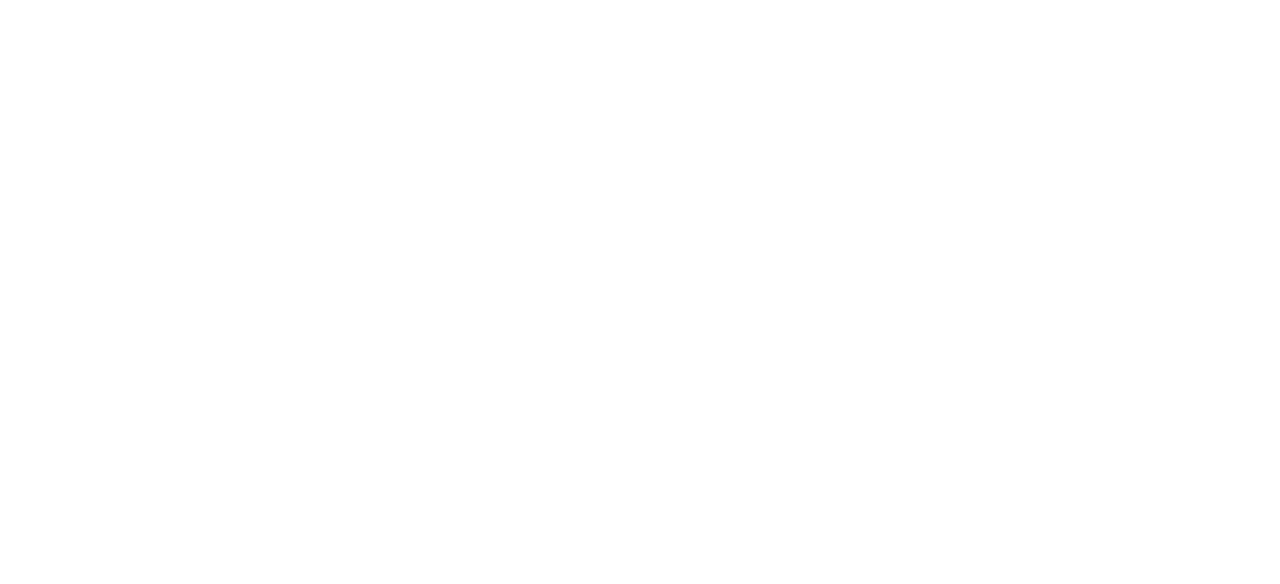
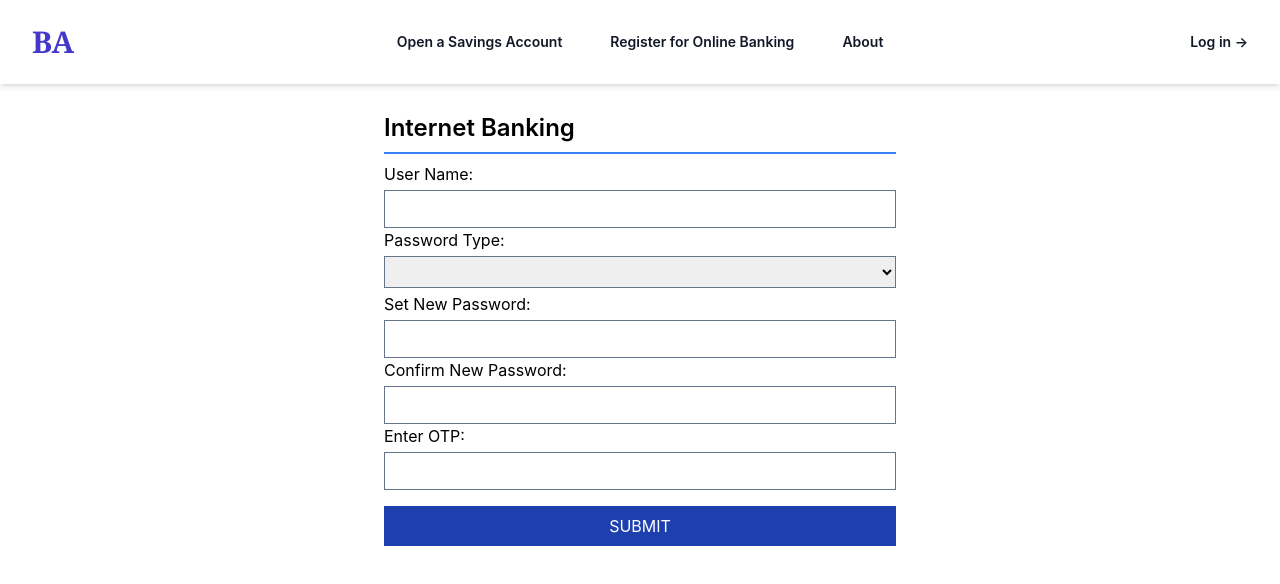
Before and after one commit to AtharvaUmbarkar/BankingApp, a React (Create React App) app in the folder frontend/: page /forgot-password in a window 1280 px wide. Before the commit this address had no page. Shown: the top 584 px of the page. Built offline with nearby package versions, Linux system fonts and the light colour scheme.

Commit message:
Completed Forgot Password Page

```diff
--- a/frontend/src/App.js
+++ b/frontend/src/App.js
@@ -28,45 +28,9 @@
 import Deposit from './Component/Account/Transaction/Deposit';
 import { UserContextProvider } from './Utilities/context/userContext';
 import UserAccounts from './Component/User/UserAccounts';
+import ForgotPassword from './Component/Home/ForgotPassword';
 
 function App() {
-  /*const [inputs, setInputs] = useState({});
-
- const handleChange = (event) => {
-   const name = event.target.name;
-   const value = event.target.value;
-   setInputs(values => ({...values, [name]: value}))
- }
-
- const handleSubmit = async (event) => {
-   console.log(inputs)
-   event.preventDefault();
-   if(Object.keys(inputs).length == 4){
-     let allFieldsEntered = true;
-     Object.keys(inputs).map(field => {
-       if(!inputs[field]){
-         allFieldsEntered = false;
-       }
-     })
-     if(!allFieldsEntered){
-       return alert("All fields are mandatory!");
-     }
-     else{
-       alert(JSON.stringify(inputs));
-       console.log(inputs)
-       inputs["customer_phone"] = parseInt(inputs[["customer_phone"]])
-       inputs["customer_aadhar"] = parseInt(inputs[["customer_aadhar"]])
-         const res = await axios.post("http://localhost:8090/saveCustomer", JSON.stringify(inputs), {headers: {"Content-Type": "application/json"}})
-         if(res){
-             alert(JSON.stringify(res));
-           }
-       setInputs({})
-    }
-   } else{
-     return alert("All fields are mandatory!");
-   }
- }
-*/
   return (
     <UserContextProvider>
       <BrowserRouter>
@@ -75,6 +39,7 @@
           <Route path="/" element={<Home />}>
             <Route index exact path="/" element={<Main />} />
             <Route exact path="login" element={<Login />} />
+            <Route exact path="forgot-password" element={<ForgotPassword />} />
             <Route path='savings-account-registration' element={<SavingsAccountRegistration />} />
             <Route path='online-banking-registration' element={<OnlineBankingRegistration />} />
           </Route>
--- /dev/null
+++ b/frontend/src/Component/Home/ForgotPassword.js
@@ -0,0 +1,115 @@
+import React, { useContext } from 'react'
+// import { UserContext } from '../../Utilities/context/userContext'
+import { useState } from "react"
+import axios from "axios"
+import { useNavigate } from "react-router-dom";
+
+const passwordTypes = ["Login", "Transactional"]
+
+const ForgotPassword = () => {
+  // const { user } = useContext(UserContext)
+  const [inputs, setInputs] = useState({});
+  const navigate = useNavigate()
+
+  const handleChange = (event) => {
+    const name = event.target.name;
+    const value = event.target.value;
+    setInputs(values => ({ ...values, [name]: value }))
+  }
+
+  const handleSubmit = async (event) => {
+    event.preventDefault();
+    const valid = (inputs.newPassword === inputs.confirmNewPassword)
+
+    if (!valid) {
+      window.alert("Entered details are not valid");
+    }
+    else {
+      axios.put("http://localhost:8090/forgotPassword",
+        {
+          // userName: inputs.userName,
+          passwordType: inputs.passwordType,
+          password: inputs.newPassword,
+          otp: inputs.otp,
+        },
+        {
+          headers: { "Content-Type": "application/json" },
+          params: { userName: inputs.userName }
+        }
+      ).then((response) => {
+        console.log(response);
+        alert("Password changed successfully");
+        navigate("/login")
+      }, (error) => {
+        console.log("Failure.." + error);
+        alert("Failed to change password")
+      });
+    }
+  }
+
+  return (
+    <div className='w-full flex flex-col'>
+      <div className="flex flex-col w-2/5 mt-3 self-center">
+        <h2 className="text-2xl font-semibold mt-4 mb-2 w-full border-b-2 border-blue-500 pb-2">Internet Banking</h2>
+        <form onSubmit={handleSubmit} className=''>
+
+          <div className=''>
+            <label className="my-2">User Name:
+              <input
+                type="text"
+                name="userName"
+                value={inputs.userName || ""}
+                onChange={handleChange}
+                className="border border-slate-500 focus-within:border-blue-500 text-lg p-1 mt-1"
+              />
+            </label>
+
+            <label className="my-2">Password Type:
+              <select
+                name="passwordType"
+                onChange={handleChange}
+                className="border border-slate-500 focus-within:border-blue-500 p-1 mt-1 mb-1 w-full"
+              >
+                <option className='w-full' value={""} ></option>
+                {passwordTypes.map((b, i) => {
+                  return <option key={i} className='w-full' value={b} >{b}</option>
+                })}
+              </select>
+            </label>
+
+            <label className="my-2">Set New Password:
+              <input
+                type="password"
+                name="newPassword"
+                value={inputs.newPassword || ""}
+                onChange={handleChange}
+                className="border border-slate-500 focus-within:border-blue-500 text-lg p-1 mt-1"
+              />
+            </label>
+            <label className="my-2">Confirm New Password:
+              <input
+                type="password"
+                name="confirmNewPassword"
+                value={inputs.confirmNewPassword || ""}
+                onChange={handleChange}
+                className="border border-slate-500 focus-within:border-blue-500 text-lg p-1 mt-1"
+              />
+            </label>
+            <label className="my-2">Enter OTP:
+              <input
+                type="otp"
+                name="otp"
+                value={inputs.otp || ""}
+                onChange={handleChange}
+                className="border border-slate-500 focus-within:border-blue-500 text-lg p-1 mt-1"
+              />
+            </label>
+          </div>
+          <input type="submit" value="Submit" className="self-center p-2 uppercase bg-blue-800 text-white my-4" />
+        </form>
+      </div>
+    </div>
+  )
+}
+
+export default ForgotPassword
--- a/frontend/src/Component/Login.js
+++ b/frontend/src/Component/Login.js
@@ -22,10 +22,10 @@
       if(username && password){
           const response = await loginUser({username, password})
           if(response){
-              if(response.data == "Login Success"){
+              if(response.data.aadhaarNumber){
                   const toastId = toast.loading("Logging you in...")
                   setTimeout(() => {
-                      setUsernameInContext(username)
+                      setUsernameInContext(response.data)
                       toast.dismiss(toastId)
                       navigate("/")
                   }, 1000)
@@ -80,7 +80,7 @@
                 Password
               </label>
               <div className="text-sm">
-                <Link to="/" className="font-semibold text-indigo-600 hover:text-indigo-500">
+                <Link to="/forgot-password" className="font-semibold text-indigo-600 hover:text-indigo-500">
                   Forgot password?
                 </Link>
               </div>
--- a/frontend/src/Component/User/UserAccounts.js
+++ b/frontend/src/Component/User/UserAccounts.js
@@ -2,23 +2,25 @@
 import axios from "axios";
 import { Link } from 'react-router-dom';
 
-const BASE_URL = "http://localhost:8090/fetchAccounts/";
-const USER_NAME = JSON.parse(sessionStorage.getItem('user'));
 
 const UserAccounts = () => {
+  const BASE_URL = "http://localhost:8090/fetchAccounts/";
+  const USER_NAME = JSON.parse(sessionStorage.getItem('user'));
   const [accountsList, setAccounts] = useState([]);
 
   const fetchAccounts = () => {
-    axios.get(BASE_URL + USER_NAME.username).then((response) => {
-      setAccounts(response.data);
-    }).catch(error => {
-      console.log(error);
-    })
+    if (USER_NAME) {
+      axios.get(BASE_URL + USER_NAME.username).then((response) => {
+        setAccounts(response.data);
+      }).catch(error => {
+        console.log(error);
+      })
+    }
   }
 
   useEffect(() => {
     fetchAccounts();
-  }, []);
+  }, [USER_NAME]);
 
   return (
     <div className='w-full flex flex-col items-center'>
--- a/frontend/src/Utilities/context/userContext.js
+++ b/frontend/src/Utilities/context/userContext.js
@@ -5,22 +5,34 @@
 export const UserContextProvider = (props) => {
     const [username, setUsername] = useState(
         sessionStorage.getItem("user") ?
-        JSON.parse(sessionStorage.getItem("user")).username : undefined
-        )
+            JSON.parse(sessionStorage.getItem("user")).username : undefined
+    )
 
-    const setUsernameInContext = (uname) => {
-        sessionStorage.setItem("user", JSON.stringify({username: uname}))
-        setUsername(uname)
+    const [user, setUser] = useState(
+        sessionStorage.getItem("user") ?
+            JSON.parse(sessionStorage.getItem("user")).username : undefined
+    )
+
+    const setUsernameInContext = (user) => {
+        sessionStorage.setItem("user", JSON.stringify({ username: user.userName }))
+        setUsername(user.userName)
+        setUser(user)
+    }
+
+    const removeUser = () => {
+        setUser(undefined);
+        setUsername(undefined);
+        sessionStorage.removeItem('user');
     }
 
     useEffect(() => {
-        if(sessionStorage.getItem("user")){
+        if (sessionStorage.getItem("user")) {
             setUsername(JSON.parse(sessionStorage.getItem("user")).username)
         }
     }, [])
 
     return (
-        <UserContext.Provider value={{username, setUsernameInContext}}>
+        <UserContext.Provider value={{ username, setUsernameInContext, user, removeUser }}>
             {props.children}
         </UserContext.Provider>
     )
```
Lines whose indentation alone changed are shown as unchanged.
